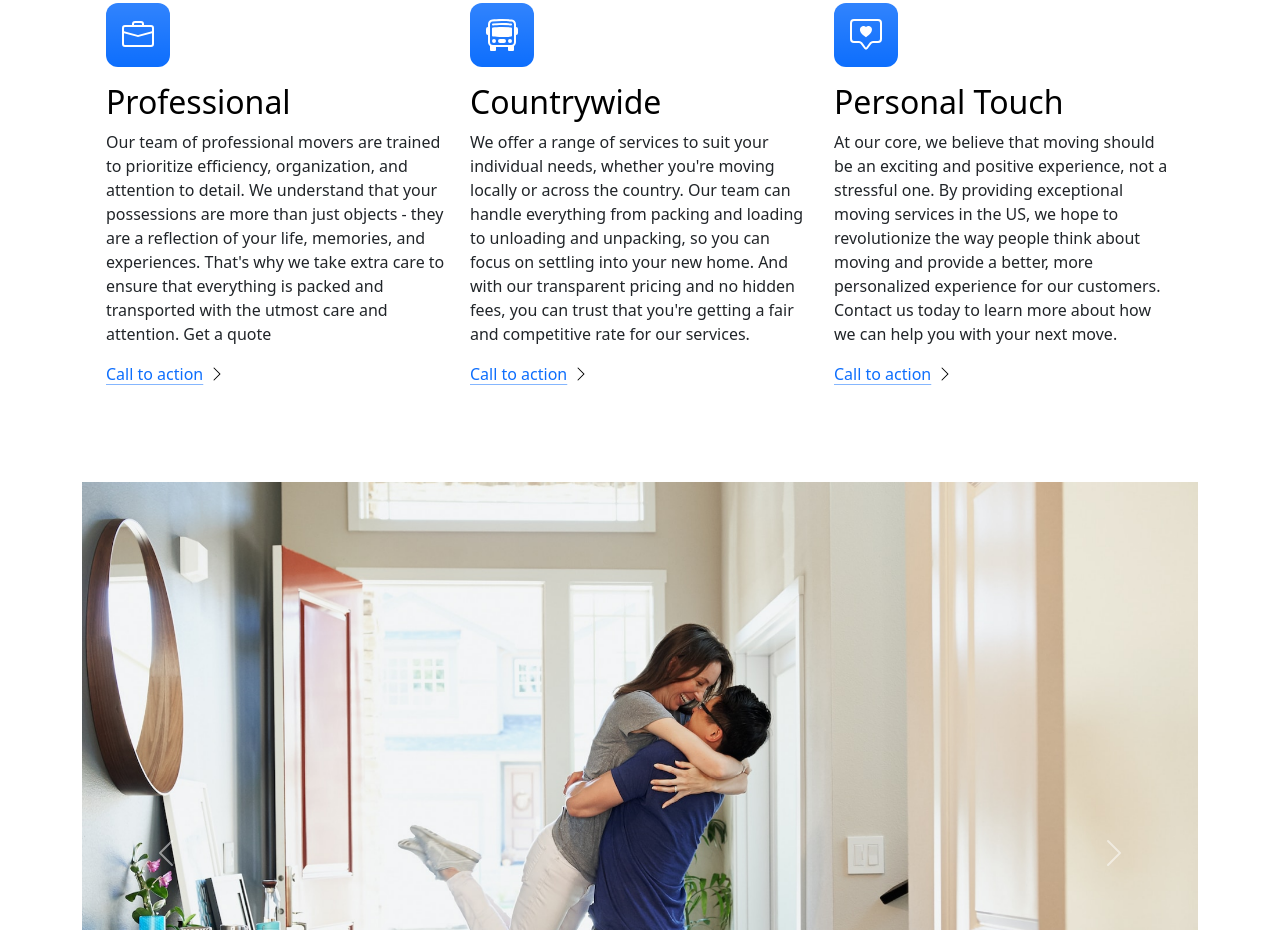
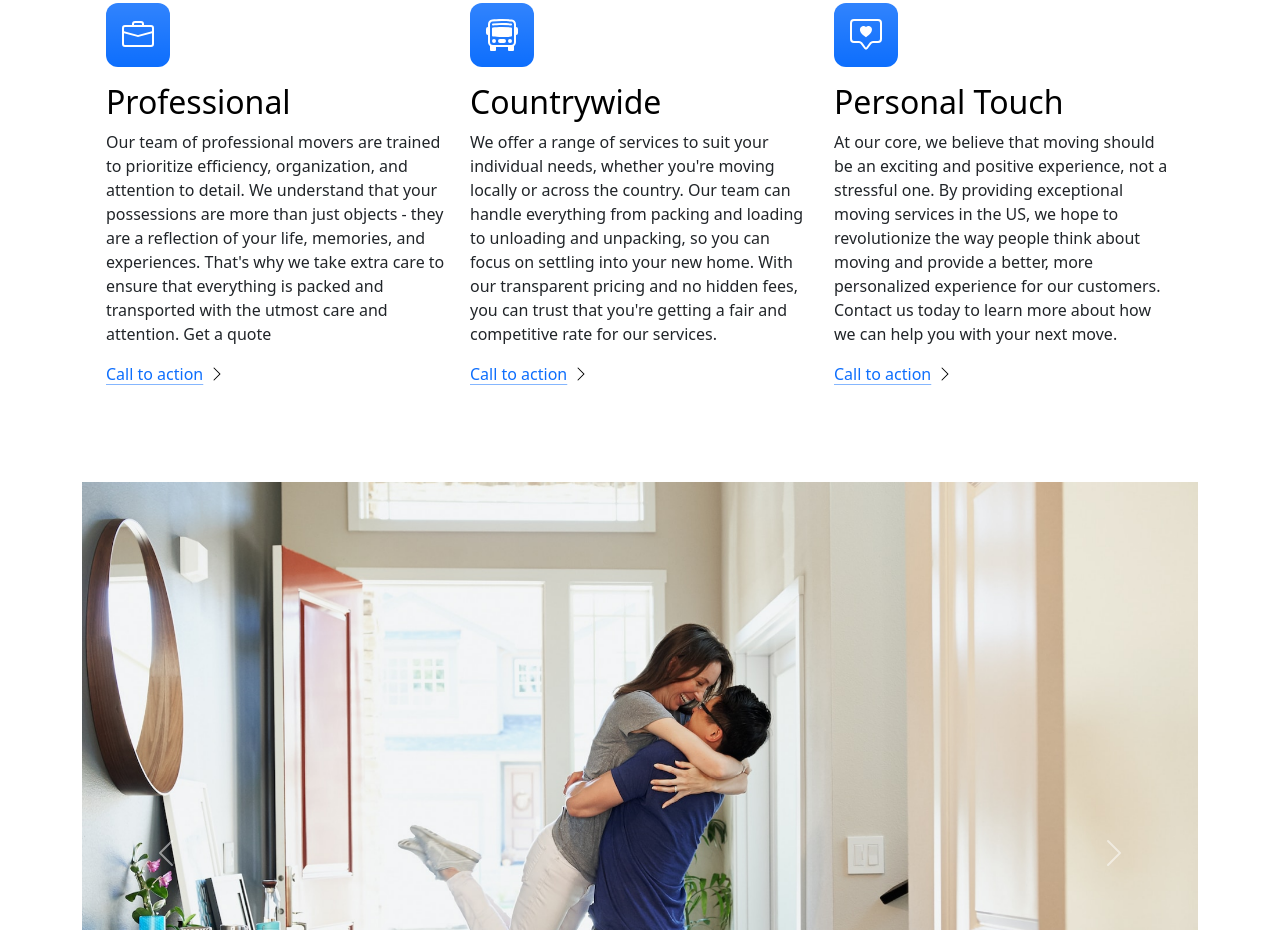
Before and after one commit to itzdiv/Bootstrap_proj1, a plain HTML site: page index.html in a window 1280 px wide. Shown: the part 936-1866 px from the top of the page. Drawn offline with nearby package versions, Linux system fonts and the light colour scheme.

Commit message:
Updated index.html

```diff
--- a/index.html
+++ b/index.html
@@ -137,7 +137,7 @@
           <img src="bus-front.svg " alt="bus" style="width: 2rem; height: 2rem;">
         </div>
         <h3 class="fs-2 text-body-emphasis">Countrywide</h3>
-        <p>We offer a range of services to suit your individual needs, whether you're moving locally or across the country. Our team can handle everything from packing and loading to unloading and unpacking, so you can focus on settling into your new home. And with our transparent pricing and no hidden fees, you can trust that you're getting a fair and competitive rate for our services.</p>
+        <p>We offer a range of services to suit your individual needs, whether you're moving locally or across the country. Our team can handle everything from packing and loading to unloading and unpacking, so you can focus on settling into your new home. With our transparent pricing and no hidden fees, you can trust that you're getting a fair and competitive rate for our services.</p>
         <a href="#" class="icon-link">
           Call to action <img src="chevron-right.svg" alt="cevron">
           <svg class="bi"><use xlink:href="#chevron-right"></use></svg>
```
